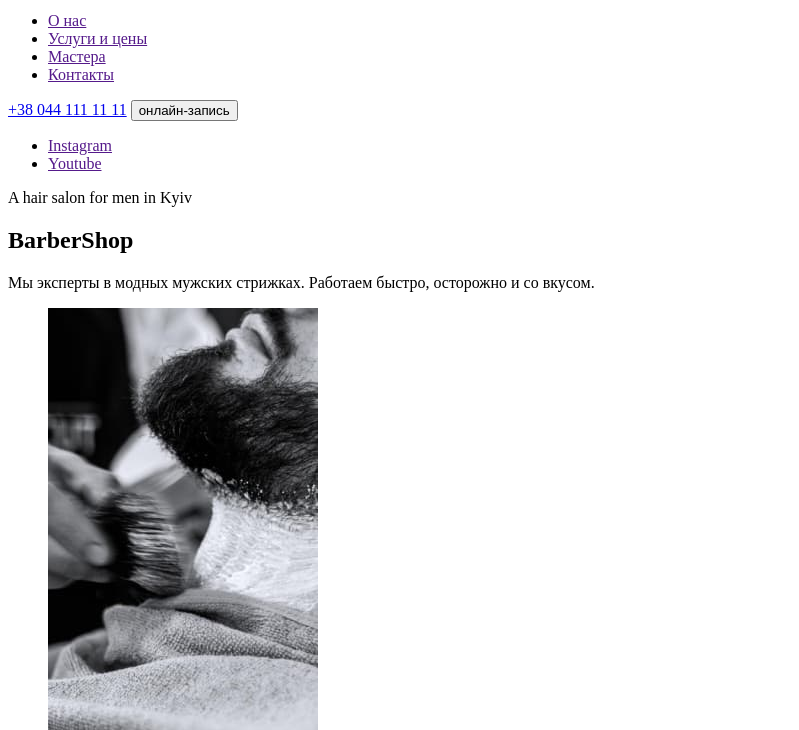
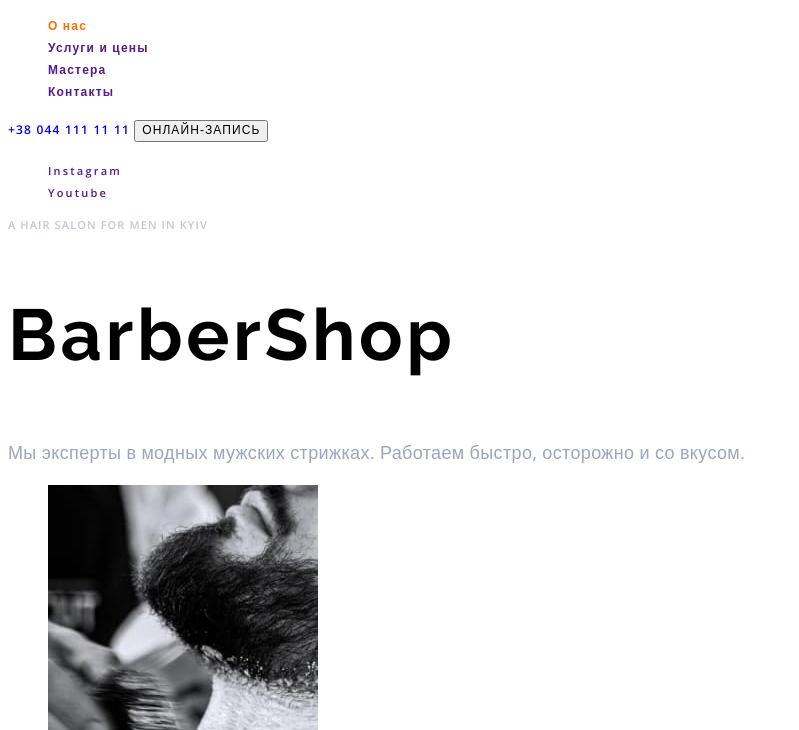
Before and after one commit to Olexiy-repin/fe-core-39-online, a plain HTML site: page index.html in a window 1280 px wide. Shown: the part 70-800 px from the top of the page, without its empty margins (0-799 px from the left). Drawn offline with nearby package versions, Linux system fonts and the light colour scheme.

Commit message:
Добавлены текстовые свойства на элементы в header и hero

```diff
--- /dev/null
+++ b/css/styles.css
@@ -0,0 +1,103 @@
+:root {
+  --main-font: "Open Sans", sans-serif;
+  --secondary-font: "Raleway", sans-serif;
+  --accent-color: #ff6c00;
+}
+
+.list {
+  list-style: none;
+}
+
+.link {
+  text-decoration: none;
+}
+
+body {
+  font-family: var(--main-font);
+  font-weight: 600;
+}
+
+/* ============= HEADER ============= */
+.menu-link {
+  font-size: 12px;
+  line-height: 1.33;
+  letter-spacing: 0.1em;
+  /* color: #ffffff; */
+}
+
+.menu-link:hover,
+.menu-link:focus {
+  color: var(--accent-color);
+}
+
+.menu-link.current {
+  color: var(--accent-color);
+}
+
+.tel-link {
+  font-size: 12px;
+  line-height: 1.33;
+  letter-spacing: 0.1em;
+
+  /* color: #ffffff; */
+}
+
+.tel-link:hover,
+.tel-link:focus {
+  color: var(--accent-color);
+}
+
+.modal-btn {
+  font-size: 12px;
+  line-height: 1.33;
+  letter-spacing: 0.09em;
+  text-transform: uppercase;
+  cursor: pointer;
+
+  /* color: #ffffff; */
+}
+
+.modal-btn:hover,
+.modal-btn:focus {
+  background-color: var(--accent-color);
+  color: #ffffff;
+}
+/* ============= END HEADER ============= */
+
+/* ============= HERO ============= */
+.social-links-list-link {
+  font-size: 11px;
+  line-height: 1.36;
+  letter-spacing: 0.2em;
+}
+
+.social-links-list-link:hover,
+.social-links-list-link:focus {
+  color: var(--accent-color);
+}
+
+.suptitle {
+  font-size: 11px;
+  line-height: 1.36;
+  letter-spacing: 0.1em;
+  text-transform: uppercase;
+  color: rgba(157, 164, 189, 0.6);
+}
+
+.hero-title {
+  font-family: var(--secondary-font);
+  font-weight: 700;
+  font-size: 72px;
+  line-height: 1.18;
+  letter-spacing: 0.05em;
+  /* color: #ffffff; */
+}
+
+.description {
+  font-weight: 400;
+  font-size: 18px;
+  line-height: 1.67;
+  letter-spacing: 0.02em;
+  color: #9da4bd;
+}
+/* ============= END HERO ============= */
--- a/index.html
+++ b/index.html
@@ -6,50 +6,55 @@
     <meta http-equiv="X-UA-Compatible" content="IE=edge" />
     <meta name="viewport" content="width=device-width, initial-scale=1.0" />
     <title>Barbershop</title>
+    <link rel="preconnect" href="https://fonts.gstatic.com">
+    <link
+        href="https://fonts.googleapis.com/css2?family=Open+Sans:wght@400;600;700&family=Raleway:wght@700&display=swap"
+        rel="stylesheet">
+    <link rel="stylesheet" href="./css/styles.css">
 </head>
 
 <body>
     <!-- HEADER -->
-    <header>
-        <nav>
-            <a href="./">
-                <img src="./images/header/logo.svg" alt="логотип" width="68" height="54" />
+    <header class="header">
+        <nav class="navigation">
+            <a class="logo link" href="./">
+                <img class="logo-icon" src="./images/header/logo.svg" alt="логотип" width="68" height="54" />
             </a>
-            <ul>
-                <li>
-                    <a href="">О нас</a>
+            <ul class="menu list">
+                <li class="menu-item">
+                    <a class="menu-link link current" href="">О нас</a>
                 </li>
-                <li>
-                    <a href="">Услуги и цены</a>
+                <li class="menu-item">
+                    <a class="menu-link link" href="">Услуги и цены</a>
                 </li>
-                <li>
-                    <a href="">Мастера</a>
+                <li class="menu-item">
+                    <a class="menu-link link" href="">Мастера</a>
                 </li>
-                <li>
-                    <a href="">Контакты</a>
+                <li class="menu-item">
+                    <a class="menu-link link" href="">Контакты</a>
                 </li>
             </ul>
         </nav>
-        <a href="tel:+380441111111">+38 044 111 11 11</a>
-        <button type="button">онлайн-запись</button>
+        <a class="tel-link link" href="tel:+380441111111">+38 044 111 11 11</a>
+        <button class="modal-btn" type="button">онлайн-запись</button>
     </header>
     <main>
         <!-- HERO -->
-        <section>
-            <div>
-                <ul>
-                    <li>
-                        <a href="" lang="en">Instagram</a>
+        <section class="hero">
+            <div class="hero-left-side">
+                <ul class="social-links-list list">
+                    <li class="socail-links-list-item">
+                        <a class="social-links-list-link link" href="" lang="en">Instagram</a>
                     </li>
-                    <li>
-                        <a href="" lang="en">Youtube</a>
+                    <li class="socail-links-list-item">
+                        <a class="social-links-list-link link" href="" lang="en">Youtube</a>
                     </li>
                 </ul>
             </div>
-            <div>
-                <p lang="en">A hair salon for men in Kyiv</p>
-                <h1 lang="en">BarberShop</h1>
-                <p>
+            <div class="hero-right-side">
+                <p class="suptitle" lang="en">A hair salon for men in Kyiv</p>
+                <h1 class="hero-title" lang="en">BarberShop</h1>
+                <p class="description">
                     Мы эксперты в модных мужских стрижках. Работаем быстро, осторожно и
                     со вкусом.
                 </p>
```
